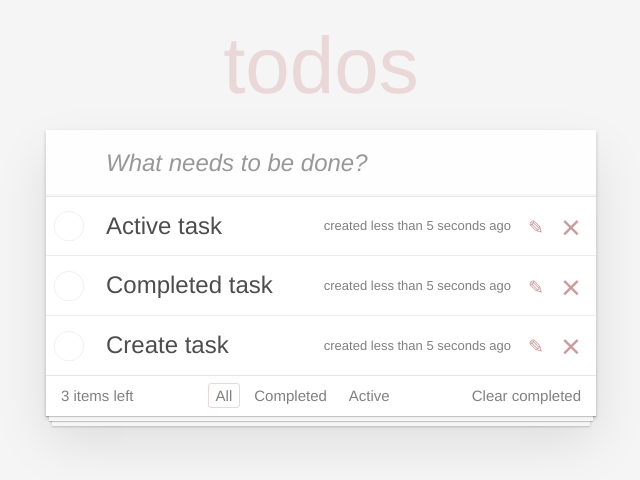
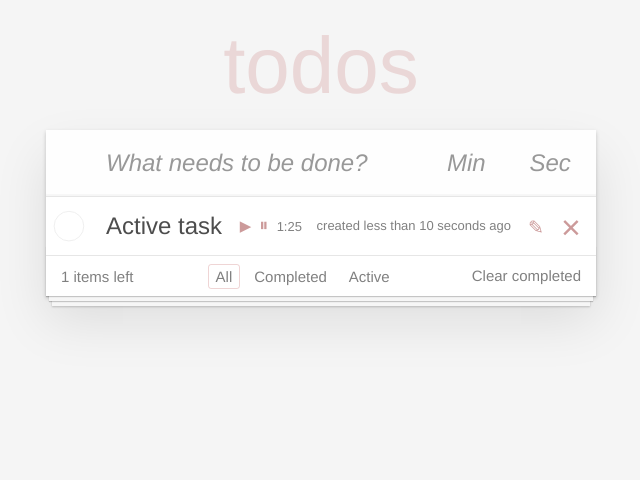
Before and after one commit to INRISTIC/TodoList, a React (Create React App) app: page / in a window 1280 px wide. Shown: the top 480 px of the page, without its empty margins (319-959 px from the left). Built offline with nearby package versions, Linux system fonts and the light colour scheme.

Commit message:
Второй коммит

```diff
--- a/src/components/App/app.css
+++ b/src/components/App/app.css
@@ -82,7 +82,13 @@ body {
 	text-rendering: optimizeLegibility;
 }
 
+.new-todo-form {
+	display: flex;
+	margin-bottom: 0;
+}
+
 .new-todo,
+.new-todo-form .new-todo-form__timer,
 .edit {
 	position: relative;
 	margin: 0;
@@ -100,11 +106,18 @@ body {
 	-moz-osx-font-smoothing: grayscale;
 }
 
-.new-todo {
+.new-todo, .new-todo-form .new-todo-form__timer {
 	padding: 16px 16px 16px 60px;
 	border: none;
 	background: rgba(0, 0, 0, 0.003);
 	box-shadow: inset 0 -2px 1px rgba(0,0,0,0.03);
+	width: 70%;
+}
+
+
+.new-todo-form .new-todo-form__timer {
+	width: 15%;
+	padding-left: 16px;
 }
 
 .main {
@@ -217,12 +230,16 @@ body {
 	padding: 15px 85px 15px 60px;
 }
 
-.todo-list li label .created {
+.todo-list li .view {
+	position: relative;
+}
+
+.todo-list li label .description {
 	font-size: 13px;
 	color: gray;
 }
 
-.todo-list li label .description {
+.todo-list li label .title {
 	word-break: break-all;
 	display: block;
 	line-height: 1.2;
@@ -231,20 +248,17 @@ body {
 	color: #4d4d4d;
 }
 
-.todo-list li span.completed label .description {
+.todo-list li.completed label .title {
 	color: #cdcdcd;
 	text-decoration: line-through;
 }
 
 .todo-list li .icon {
-	position: absolute;
-	top: 0;
-	bottom: -3px;
 	width: 30px;
 	height: 40px;
 	font-size: 34px;
 	color: #cc9a9a;
-	margin: auto 0 11px;
+	margin: auto 0;
 	transition: color 0.2s ease-out;
 	cursor: pointer;
 }
@@ -254,7 +268,14 @@ body {
 }
 
 .todo-list li .icon-destroy {
+	position: absolute;
+	top: 0;
+	bottom: -3px;
 	right: 10px;
+}
+
+.time-text {
+	margin-left: 4px;
 }
 
 .todo-list li .icon-destroy:after {
@@ -262,6 +283,9 @@ body {
 }
 
 .todo-list li .icon-edit {
+	position: absolute;
+	top: 0;
+	bottom: -3px;
 	font-size: 19px;
 	right: 45px;
 }
@@ -270,13 +294,33 @@ body {
 	content: '✎';
 }
 
-.todo-list span .edit {
+.todo-list li .icon-pause,
+.todo-list li .icon-play {
+	font-size: 18px;
+	width: 18px;
+	height: 18px;
+}
+
+.todo-list li .icon-play {
+	font-size: 15px;
+}
+
+.icon-pause:after {
+	content: '⏸';
+}
+
+.icon-play:after {
+	content: '▶';
+}
+
+.todo-list li .edit {
 	display: none;
 }
 
-.todo-list span.editing:last-child {
+.todo-list li.editing:last-child {
 	margin-bottom: -1px;
 }
+
 
 .footer {
 	display: flex;
--- a/src/components/App/app.jsx
+++ b/src/components/App/app.jsx
@@ -12,14 +12,14 @@ export default class App extends Component {
   // eslint-disable-next-line react/state-in-constructor
   state = {
     todoDate: [
-      this.createTodoItem('Active task'),
-      this.createTodoItem('Completed task'),
-      this.createTodoItem('Create task'),
+      this.createTodoItem('Active task', 90),
+      // this.createTodoItem('Completed task', 160),
+      // this.createTodoItem('Create task', 310),
     ],
     flag: 'All',
   };
 
-  createTodoItem(label) {
+  createTodoItem(label, allTime) {
     return {
       label,
       // eslint-disable-next-line no-plusplus
@@ -27,6 +27,9 @@ export default class App extends Component {
       edit: false,
       completed: false,
       time: new Date(),
+      startTime: allTime,
+      allTime,
+      timerActive: true,
     };
   }
 
@@ -57,8 +60,8 @@ export default class App extends Component {
     });
   };
 
-  addItem = (text) => {
-    const newItem = this.createTodoItem(text);
+  addItem = (text, min, sec) => {
+    const newItem = this.createTodoItem(text, min, sec);
     this.setState(({ todoDate }) => {
       const newArr = [...todoDate, newItem];
       return {
@@ -81,6 +84,48 @@ export default class App extends Component {
     this.setState(({ todoDate }) => {
       return {
         todoDate: this.toggleProperty(todoDate, id, 'edit'),
+      };
+    });
+  };
+
+  onClickPlay = (id) => {
+    this.setState(({ todoDate }) => {
+      const idx = todoDate.findIndex((el) => el.id === id);
+      const oldItem = todoDate[idx];
+      const newItem = { ...oldItem, timerActive: true };
+
+      const newArray = [...todoDate.slice(0, idx), newItem, ...todoDate.slice(idx + 1)];
+
+      return {
+        todoDate: newArray,
+      };
+    });
+  };
+
+  onClickPaused = (id) => {
+    this.setState(({ todoDate }) => {
+      const idx = todoDate.findIndex((el) => el.id === id);
+      const oldItem = todoDate[idx];
+      const newItem = { ...oldItem, timerActive: false };
+
+      const newArray = [...todoDate.slice(0, idx), newItem, ...todoDate.slice(idx + 1)];
+
+      return {
+        todoDate: newArray,
+      };
+    });
+  };
+
+  tick = (id) => {
+    this.setState(({ todoDate }) => {
+      const idx = todoDate.findIndex((el) => el.id === id);
+      const oldItem = todoDate[idx];
+      const count = oldItem.allTime;
+      const newItem = { ...oldItem, allTime: count - 1 };
+      const newArray = [...todoDate.slice(0, idx), newItem, ...todoDate.slice(idx + 1)];
+
+      return {
+        todoDate: newArray,
       };
     });
   };
@@ -112,6 +157,19 @@ export default class App extends Component {
     }
   }
 
+  replayTime = (id, startTime) => {
+    this.setState(({ todoDate }) => {
+      const idx = todoDate.findIndex((el) => el.id === id);
+      const oldItem = todoDate[idx];
+      const newItem = { ...oldItem, allTime: startTime, timerActive: false };
+      const newArray = [...todoDate.slice(0, idx), newItem, ...todoDate.slice(idx + 1)];
+
+      return {
+        todoDate: newArray,
+      };
+    });
+  };
+
   onToggleFilter = (flag) => {
     this.setState({
       flag,
@@ -125,7 +183,10 @@ export default class App extends Component {
     const noCompletedCount = todos.length - completedCount;
     return (
       <section className="todoapp">
-        <NewTaskForm onItemAdded={this.addItem} />
+        <form className="new-todo-form">
+          <NewTaskForm onItemAdded={this.addItem} />
+        </form>
+
         <section className="main">
           <TaskList
             todos={todos}
@@ -133,6 +194,10 @@ export default class App extends Component {
             onEdit={this.editItem}
             onClickEdit={this.onClickEdit}
             onMarkImportant={this.onMarkImportant}
+            onClickPlay={this.onClickPlay}
+            onClickPaused={this.onClickPaused}
+            tick={this.tick}
+            replayTime={this.replayTime}
           />
           <footer className="footer">
             <Footer noCompletedCount={noCompletedCount} />
--- a/src/components/NewTaskForm/NewTaskForm.jsx
+++ b/src/components/NewTaskForm/NewTaskForm.jsx
@@ -4,6 +4,10 @@ export default class NewTaskForm extends Component {
   // eslint-disable-next-line react/state-in-constructor
   state = {
     label: '',
+    // eslint-disable-next-line react/no-unused-state
+    labelMin: '',
+    // eslint-disable-next-line react/no-unused-state
+    labelSec: '',
   };
 
   onLabelChange = (e) => {
@@ -12,19 +16,46 @@ export default class NewTaskForm extends Component {
     });
   };
 
+  onLabelMinChange = (e) => {
+    this.setState({
+      labelMin: Number(e.target.value),
+    });
+  };
+
+  onLabelSecChange = (e) => {
+    this.setState({
+      labelSec: Number(e.target.value),
+    });
+  };
+
   onKeyDown = (e) => {
     const { onItemAdded } = this.props;
-    const { label } = this.state;
+    const { label, labelMin, labelSec } = this.state;
+    let second;
+    let minute;
+    if (labelMin === '') {
+      minute = 1;
+    } else {
+      minute = labelMin;
+    }
+
+    if (labelSec === '') {
+      second = 30;
+    } else {
+      second = labelSec;
+    }
     if (e.key === 'Enter' && label.trim()) {
-      onItemAdded(label);
+      onItemAdded(label, minute * 60 + second);
       this.setState({
         label: '',
+        labelMin: '',
+        labelSec: '',
       });
     }
   };
 
   render() {
-    const { label } = this.state;
+    const { label, labelMin, labelSec } = this.state;
     return (
       <header className="header">
         <h1>todos</h1>
@@ -36,6 +67,20 @@ export default class NewTaskForm extends Component {
           onKeyDown={this.onKeyDown}
           value={label}
         />
+        <input
+          type="text"
+          className="new-todo-form__timer"
+          placeholder="Min"
+          onChange={this.onLabelMinChange}
+          value={labelMin}
+        />
+        <input
+          type="text"
+          className="new-todo-form__timer"
+          placeholder="Sec"
+          onChange={this.onLabelSecChange}
+          value={labelSec}
+        />
       </header>
     );
   }
--- a/src/components/TaskList/TaskList.jsx
+++ b/src/components/TaskList/TaskList.jsx
@@ -3,7 +3,17 @@ import Proptypes from 'prop-types';
 
 import Task from '../task/Task';
 
-const TaskList = ({ todos, onDeleted, onEdit, onClickEdit, onMarkImportant }) => {
+const TaskList = ({
+  todos,
+  onDeleted,
+  onEdit,
+  onClickEdit,
+  onMarkImportant,
+  onClickPlay,
+  onClickPaused,
+  tick,
+  replayTime,
+}) => {
   const elements = todos.map((item) => {
     const { ...itemProps } = item;
     return (
@@ -14,6 +24,10 @@ const TaskList = ({ todos, onDeleted, onEdit, onClickEdit, onMarkImportant }) =>
           onEdit={onEdit}
           onClickEdit={() => onClickEdit(itemProps.id)}
           onMarkImportant={() => onMarkImportant(itemProps.id)}
+          onClickPlay={() => onClickPlay(itemProps.id)}
+          onClickPaused={() => onClickPaused(itemProps.id)}
+          tick={() => tick(itemProps.id)}
+          replayTime={() => replayTime(itemProps.id, itemProps.startTime)}
         />
       </li>
     );
@@ -29,11 +43,18 @@ TaskList.proptype = {
       completed: Proptypes.bool.isRequired,
       edit: Proptypes.bool.isRequired,
       time: Proptypes.instanceOf(Date).isRequired,
+      startTime: Proptypes.number.isRequired,
+      allTime: Proptypes.number.isRequired,
     })
   ),
   onDeleted: Proptypes.func.isRequired,
   onEdit: Proptypes.func.isRequired,
-  editTodo: Proptypes.func.isRequired,
+  onClickEdit: Proptypes.func.isRequired,
+  onMarkImportant: Proptypes.func.isRequired,
+  onClickPlay: Proptypes.func.isRequired,
+  onClickPaused: Proptypes.func.isRequired,
+  tick: Proptypes.func.isRequired,
+  replayTime: Proptypes.func.isRequired,
 };
 
 export default TaskList;
--- a/src/components/task/Task.jsx
+++ b/src/components/task/Task.jsx
@@ -4,6 +4,7 @@ import Proptypes from 'prop-types';
 import './task.css';
 
 export default class Task extends Component {
+  // eslint-disable-next-line react/sort-comp
   pressKeyDown = (e, id) => {
     const { onEdit } = this.props;
     if (e.key === 'Enter' && e.target.value.trim()) {
@@ -11,8 +12,50 @@ export default class Task extends Component {
     }
   };
 
+  // eslint-disable-next-line class-methods-use-this
+  timeReform = (allTime) => {
+    const newMinute = Math.floor(allTime / 60);
+    const newSeconds = allTime % 60;
+    return `${newMinute}:${newSeconds}`;
+  };
+
+  componentDidMount() {
+    const { tick, id } = this.props;
+    this.interval = setInterval(() => tick(id), 1000);
+  }
+
+  componentDidUpdate(prevProps) {
+    const { tick, id, timerActive, allTime, replayTime, startTime } = this.props;
+    if (allTime === 0) {
+      replayTime(id, startTime);
+      clearInterval(this.interval);
+    } else if (timerActive !== prevProps.timerActive) {
+      if (timerActive) {
+        this.interval = setInterval(() => tick(id), 1000);
+      } else {
+        clearInterval(this.interval);
+      }
+    }
+  }
+
+  componentWillUnmount() {
+    clearInterval(this.interval);
+  }
+
   render() {
-    const { id, label, onDeleted, onClickEdit, edit, onMarkImportant, completed, time } = this.props;
+    const {
+      id,
+      label,
+      onDeleted,
+      onClickEdit,
+      edit,
+      onMarkImportant,
+      completed,
+      time,
+      allTime,
+      onClickPlay,
+      onClickPaused,
+    } = this.props;
 
     let classNames = '';
     let classNamesInput = 'none';
@@ -32,8 +75,13 @@ export default class Task extends Component {
         <div className="view">
           <input className="toggle" checked={completed} type="checkbox" onChange={onMarkImportant} />
           <label>
-            <span className="description">{label}</span>
-            <span className="created">
+            <span className="title">{label}</span>
+            <span className="description">
+              <button className="icon icon-play" type="button" onClick={onClickPlay} />
+              <button className="icon icon-pause" type="button" onClick={onClickPaused} />
+              <span className="time-text">{this.timeReform(allTime)}</span>
+            </span>
+            <span className="created description">
               created
               {` ${formatDistanceToNow(time, { includeSeconds: true })} `} ago
             </span>
@@ -53,14 +101,17 @@ export default class Task extends Component {
 }
 
 Task.proptype = {
-  task: Proptypes.shape({
-    id: Proptypes.string.isRequired,
-    label: Proptypes.string.isRequired,
-    completed: Proptypes.bool.isRequired,
-    edit: Proptypes.bool.isRequired,
-    time: Proptypes.instanceOf(Date).isRequired,
-  }).isRequired,
-  del: Proptypes.func.isRequired,
+  id: Proptypes.string.isRequired,
+  label: Proptypes.string.isRequired,
+  completed: Proptypes.bool.isRequired,
+  edit: Proptypes.bool.isRequired,
+  time: Proptypes.instanceOf(Date).isRequired,
+  allTime: Proptypes.number.isRequired,
+  onDeleted: Proptypes.func.isRequired,
   onToggleCompleted: Proptypes.func.isRequired,
   editTodo: Proptypes.func.isRequired,
+  onClickPlay: Proptypes.func.isRequired,
+  onClickPaused: Proptypes.func.isRequired,
+  replayTime: Proptypes.func.isRequired,
+  startTime: Proptypes.number.isRequired,
 };
```
